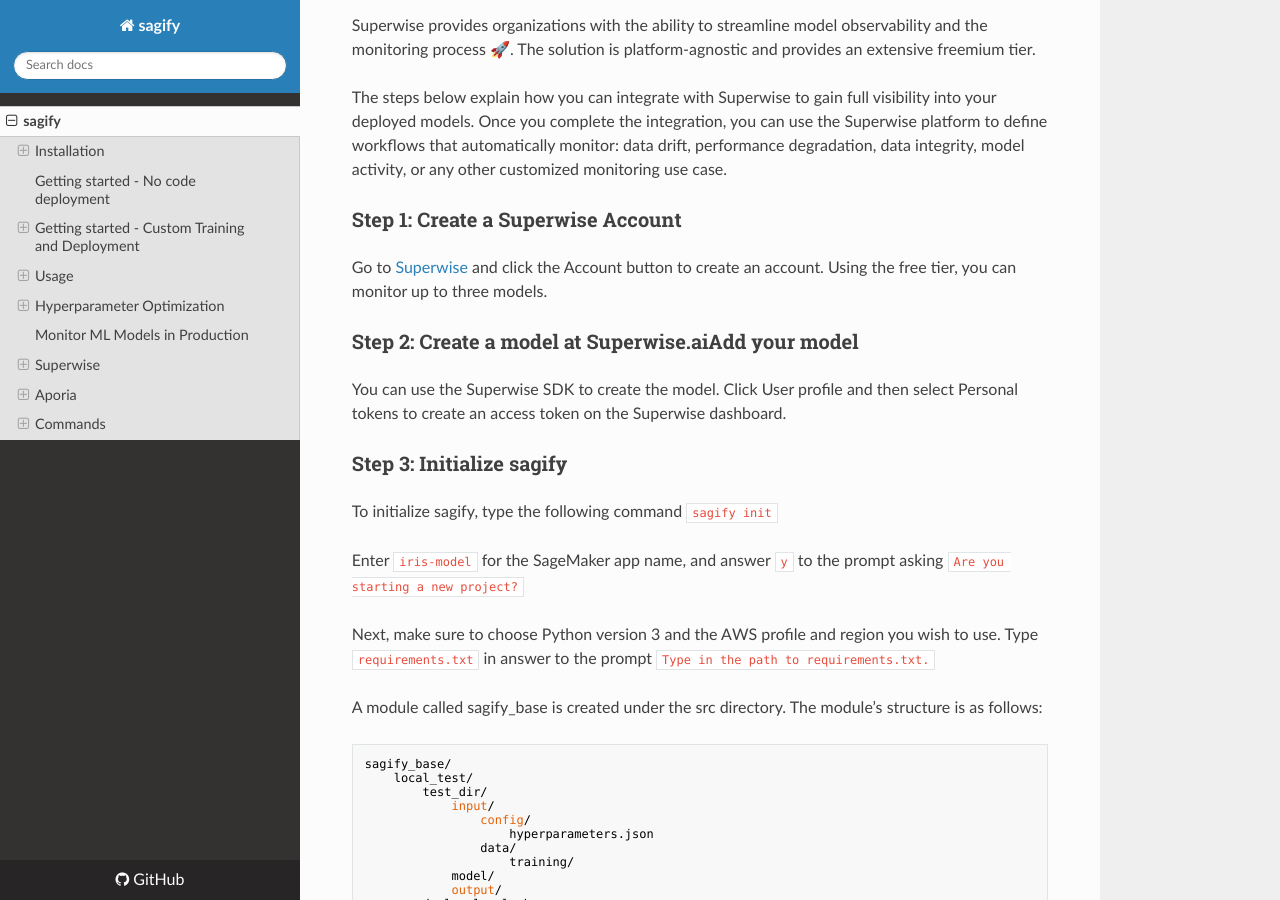
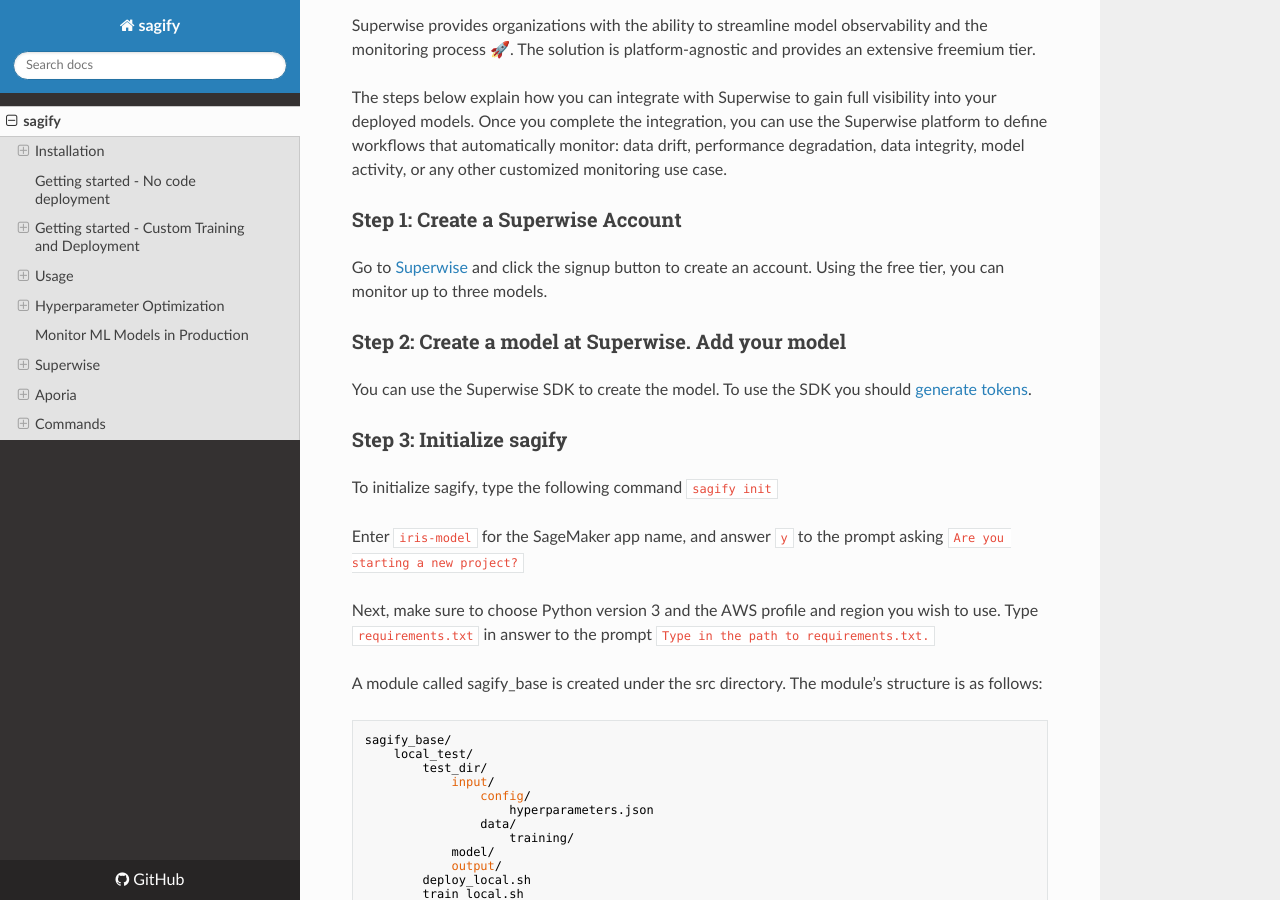
Before and after one commit to Kenza-AI/sagify, an MkDocs documentation site: the page built from docs/index.md, in a window 1280 px wide and 900 px high, scrolled down 14479 px. Built offline with MkDocs 1.6.1, drawn with Linux system fonts in a browser that asks for light colours; nearby versions of some CDN libraries.

Commit message:
:sparkles: improvments for superwise integration docs

```diff
--- a/docs/index.md
+++ b/docs/index.md
@@ -432,12 +432,12 @@
 
 ### Step 1: Create a Superwise Account
 
-Go to [Superwise](https://portal.superwise.ai) and click the Account button to create an account. Using the free tier, you can monitor up to three models.
+Go to [Superwise](https://portal.superwise.ai) and click the signup button to create an account. Using the free tier, you can monitor up to three models.
 
-### Step 2: Create a model at Superwise.aiAdd your model
+### Step 2: Create a model at Superwise. Add your model
 
 
-You can use the Superwise SDK to create the model. Click User profile and then select Personal tokens to create an access token on the Superwise dashboard.
+You can use the Superwise SDK to create the model. To use the SDK you should [generate tokens](https://docs.superwise.ai/docs/authentication).
 
 
 ### Step 3: Initialize sagify
```
